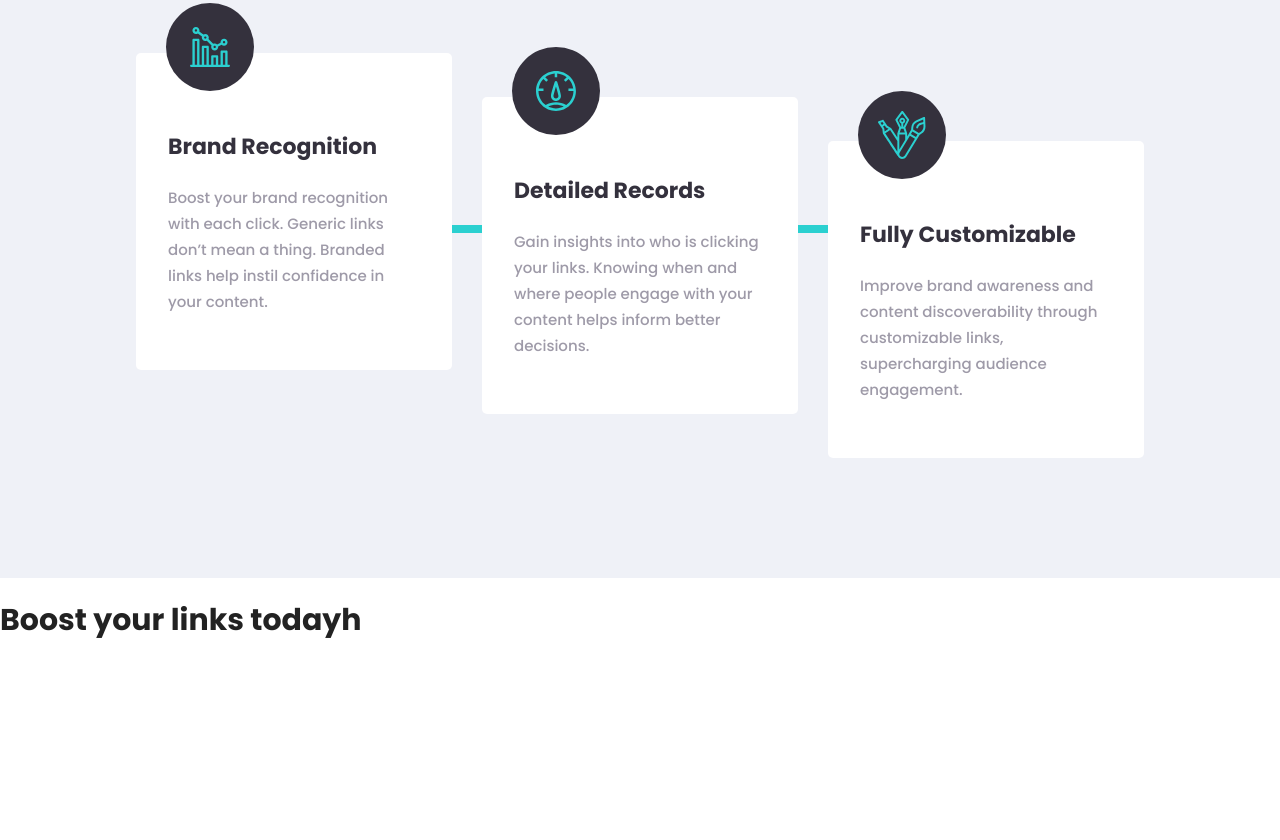
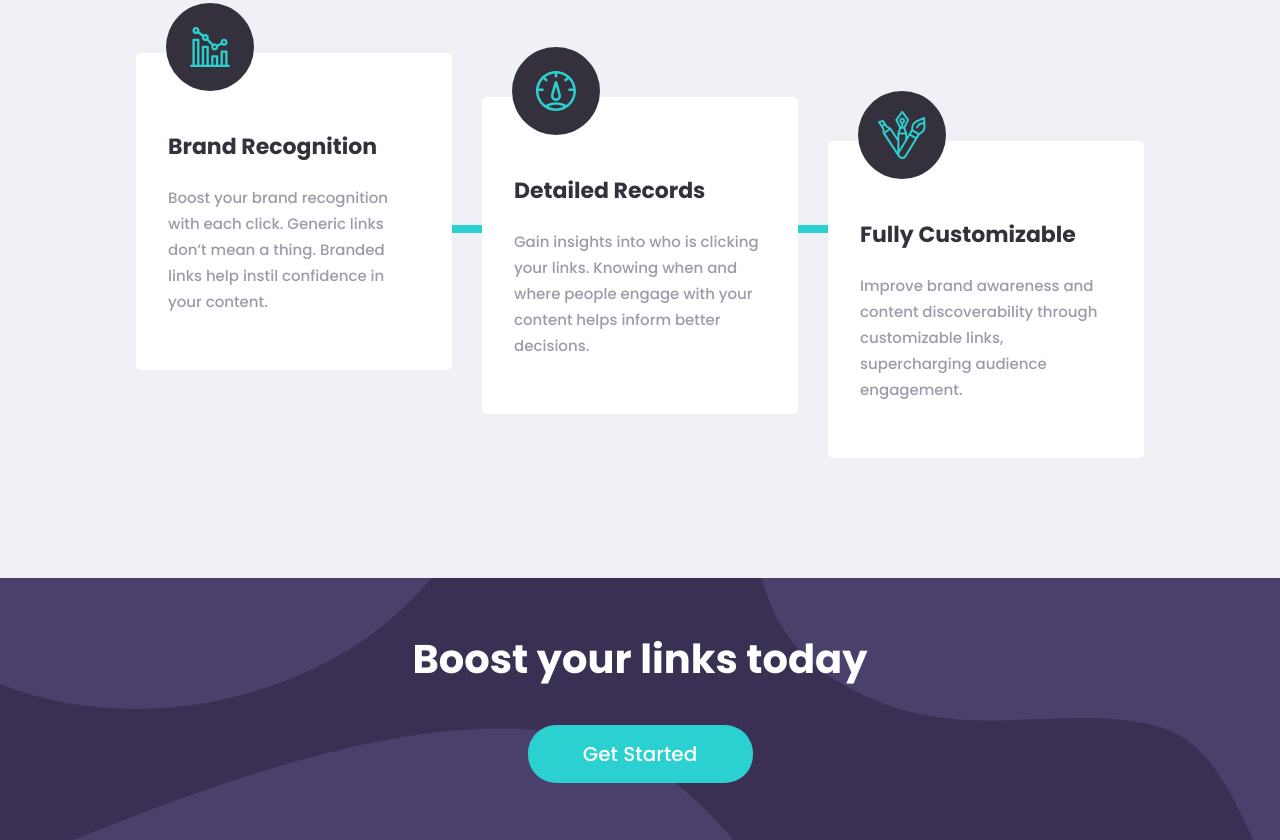
Before and after one commit to PatrickStack/aut-shortly, a plain HTML site: page html and css/index.html in a window 1280 px wide. Shown: the part 1205-2045 px from the top of the page. Before the commit the page ends 1868 px from the top, so only its background shows below. Drawn offline with Linux system fonts and the light colour scheme.

Commit message:
Add CTA section

```diff
--- a/html and css/css/style.css
+++ b/html and css/css/style.css
@@ -165,6 +165,13 @@ select:-webkit-autofill:focus {
 .button-big {
   font-size: 20px;
   line-height: normal;
+}
+.button-big-2 {
+  font-weight: 500;
+  padding: 9px 60px;
+  display: flex;
+  align-items: center;
+  justify-content: center;
 }
 .button-big-square {
   border: none;
@@ -413,3 +420,29 @@ select:-webkit-autofill:focus {
   line-height: 26px;
   color: var(--text-color);
 }
+
+/* cta */
+.cta {
+  background-image: url(../img/path2.svg);
+  background-repeat: no-repeat;
+  text-align: center;
+  padding-top: 57px;
+  padding-bottom: 57px;
+  background-size: cover;
+  background-position: center center;
+}
+.cta__container {
+  text-align: center;
+  display: flex;
+  align-items: center;
+  justify-content: center;
+  flex-direction: column;
+}
+.cta__title {
+  color: #fff;
+  margin-top: 0;
+  padding-bottom: 10px;
+  font-size: 40px;
+  line-height: 48px;
+  margin-bottom: 32px;
+}
--- a/html and css/index.html
+++ b/html and css/index.html
@@ -43,7 +43,7 @@
         <div class="hero-inner">
           <h1 class="hero__title">More than just shorter links</h1>
           <p class="hero__text">Build your brand’s recognition and get detailed insights on how your links are performing.</p>
-          <a href="" class="button button-big">Get Started</a>
+          <a href="#" class="button button-big">Get Started</a>
         </div>
       </div>
     </div>
@@ -121,8 +121,11 @@
 </div>
 
 <!-- cta -->
- <section class="cta__container conatiner">
-  <h1 class="cta__title">Boost your links todayh</h1>
+ <section class="cta">
+  <div class="cta__container container">
+    <h2 class="cta__title">Boost your links today</h2>
+    <a href="#" class="button button-big button-big-2">Get Started</a>
+  </div>
  </section>
 </main>
 
```
Also changed, not shown: html and css/img/path2.svg (added).
